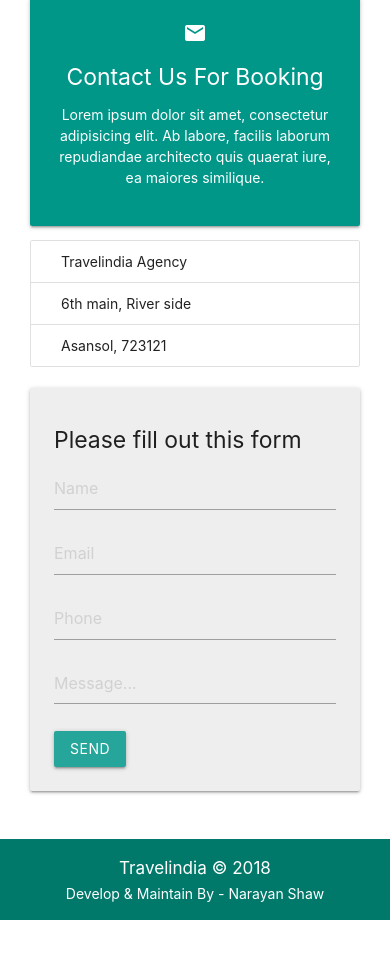
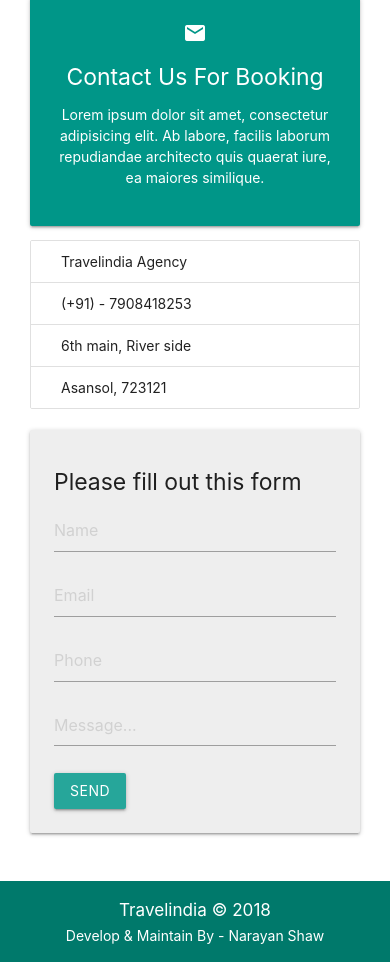
Before and after one commit to MIXblack/Travelindia, a plain HTML site: page index.html in a window 390 px wide. Shown: the part 5520-6482 px from the top of the page. Before the commit the page ends 6440 px from the top, so only its background shows below. Drawn offline with nearby package versions, Linux system fonts and the light colour scheme.

Commit message:
added phone no.

```diff
--- a/index.html
+++ b/index.html
@@ -266,6 +266,7 @@
 
               <ul class="collection with-header">
                 <li class="collection-item">Travelindia Agency</li>
+                <li class="collection-item">(+91) - 7908418253</li>
                 <li class="collection-item">6th main, River side</li>
                 <li class="collection-item">Asansol, 723121</li>
               </ul>
```
